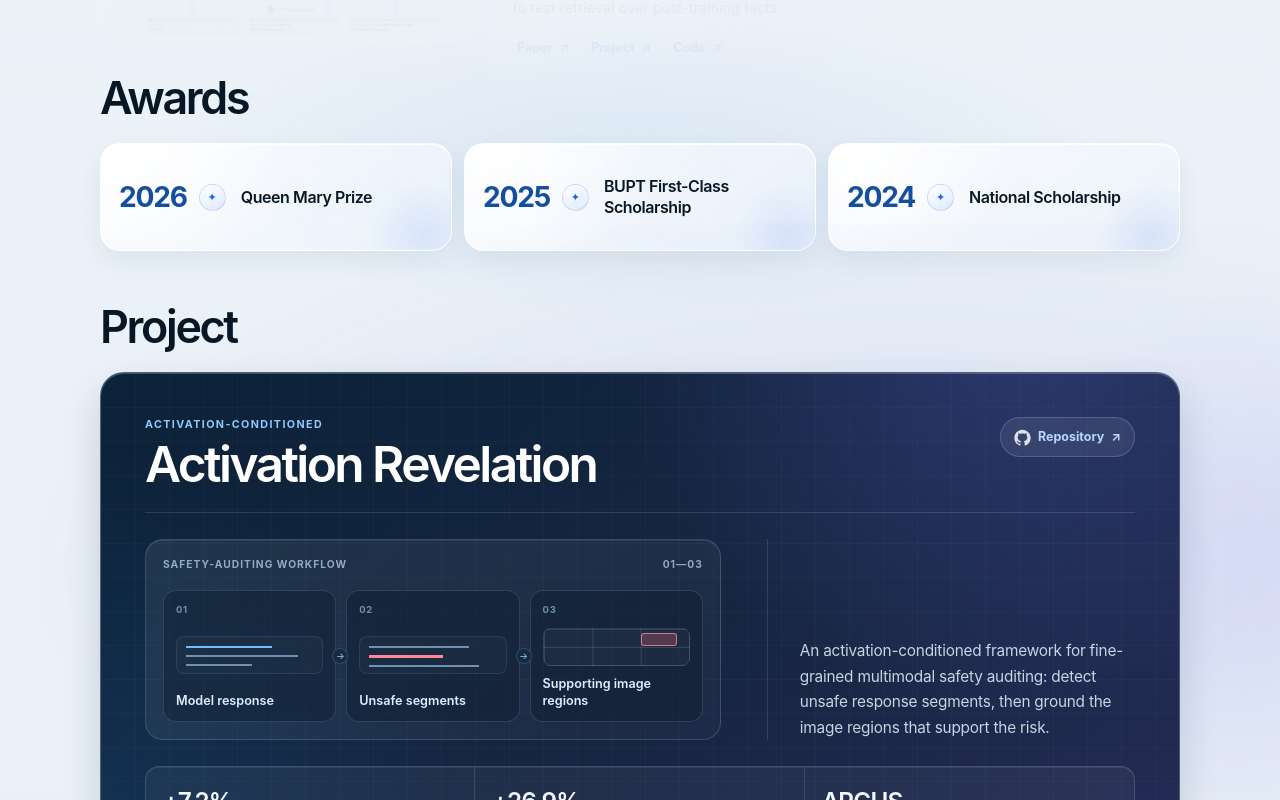
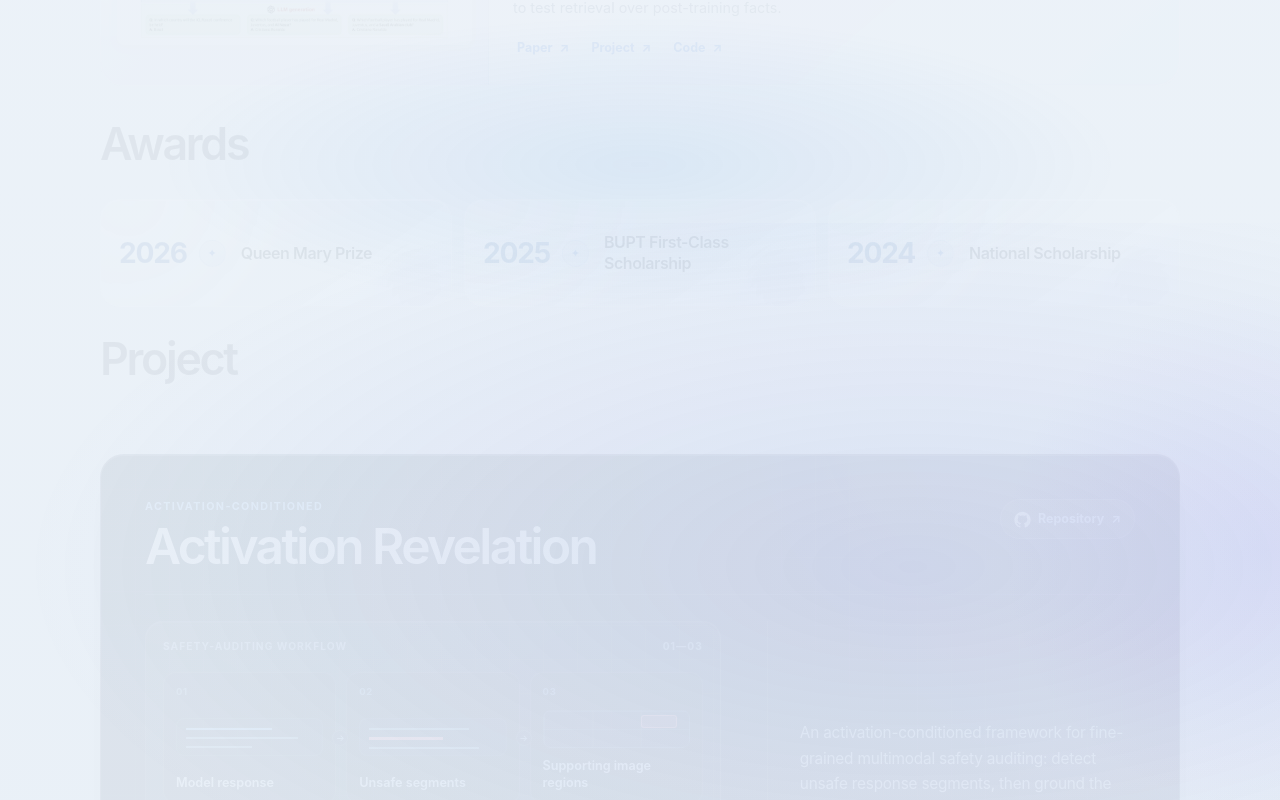
Before and after one commit to Tianchenggg/Tianchenggg.github.io, a Next.js app: page / in a window 1280 px wide. Shown: the part 2260-3060 px from the top of the page. Built offline with nearby package versions, Linux system fonts and the light colour scheme.

Commit message:
Extend scroll animations to awards and project

```diff
--- a/app/globals.css
+++ b/app/globals.css
@@ -825,6 +825,70 @@ img {
   }
 }
 
+@keyframes award-card-focus {
+  0% {
+    opacity: 0.06;
+    transform: translate3d(0, 56px, 0);
+  }
+
+  26% {
+    opacity: 0.7;
+  }
+
+  38%,
+  68% {
+    opacity: 1;
+    transform: translate3d(0, 0, 0);
+  }
+
+  84% {
+    opacity: 0.5;
+    transform: translate3d(0, -3px, 0);
+  }
+
+  100% {
+    opacity: 0.24;
+    transform: translate3d(0, -8px, 0);
+  }
+}
+
+@keyframes project-panel-reveal {
+  0% {
+    opacity: 0.06;
+    transform: translate3d(0, 82px, 0);
+  }
+
+  34% {
+    opacity: 0.58;
+  }
+
+  70% {
+    opacity: 0.92;
+    transform: translate3d(0, 8px, 0);
+  }
+
+  100% {
+    opacity: 1;
+    transform: translate3d(0, 0, 0);
+  }
+}
+
+@keyframes project-layer-reveal {
+  0% {
+    opacity: 0.05;
+    transform: translate3d(0, 32px, 0);
+  }
+
+  46% {
+    opacity: 0.76;
+  }
+
+  100% {
+    opacity: 1;
+    transform: translate3d(0, 0, 0);
+  }
+}
+
 @supports (animation-timeline: view()) {
   @media (prefers-reduced-motion: no-preference) {
     .hero {
@@ -843,6 +907,52 @@ img {
       animation: research-card-focus linear both;
       animation-timeline: view(block);
       animation-range: cover 0% cover 100%;
+    }
+
+    .awards-section .section-heading {
+      animation: research-heading-focus linear both;
+      animation-timeline: view(block);
+      animation-range: cover 0% cover 100%;
+    }
+
+    .award-item {
+      animation: award-card-focus linear both;
+      animation-timeline: view(block);
+      animation-range: cover 0% cover 88%;
+    }
+
+    .award-item:nth-child(2) {
+      animation-range: cover 6% cover 94%;
+    }
+
+    .award-item:nth-child(3) {
+      animation-range: cover 12% cover 100%;
+    }
+
+    .project-section .section-heading {
+      animation: project-layer-reveal linear both;
+      animation-timeline: view(block);
+      animation-range: entry 0% entry 100%;
+    }
+
+    .project-panel {
+      animation: project-panel-reveal linear both;
+      animation-timeline: view(block);
+      animation-range: entry 0% cover 45%;
+    }
+
+    .project-topline,
+    .project-main,
+    .metric-list {
+      animation: project-layer-reveal linear both;
+      animation-timeline: view(block);
+      animation-range: entry 0% entry 100%;
+    }
+
+    .project-panel:focus-within,
+    .project-topline:focus-within {
+      opacity: 1 !important;
+      transform: none !important;
     }
 
     .publication-card:focus-within {
@@ -1816,11 +1926,19 @@ a:focus-visible .link-arrow {
 
   .hero,
   .research .section-heading,
-  .publication-card {
+  .publication-card,
+  .awards-section .section-heading,
+  .award-item,
+  .project-section .section-heading,
+  .project-panel,
+  .project-topline,
+  .project-main,
+  .metric-list {
     animation: none !important;
     filter: none;
     opacity: 1;
     scale: 1;
+    transform: none;
     translate: 0 0;
   }
 }
```
Also changed, not shown: 18 other files (tests, documents, lock files or other folders).
